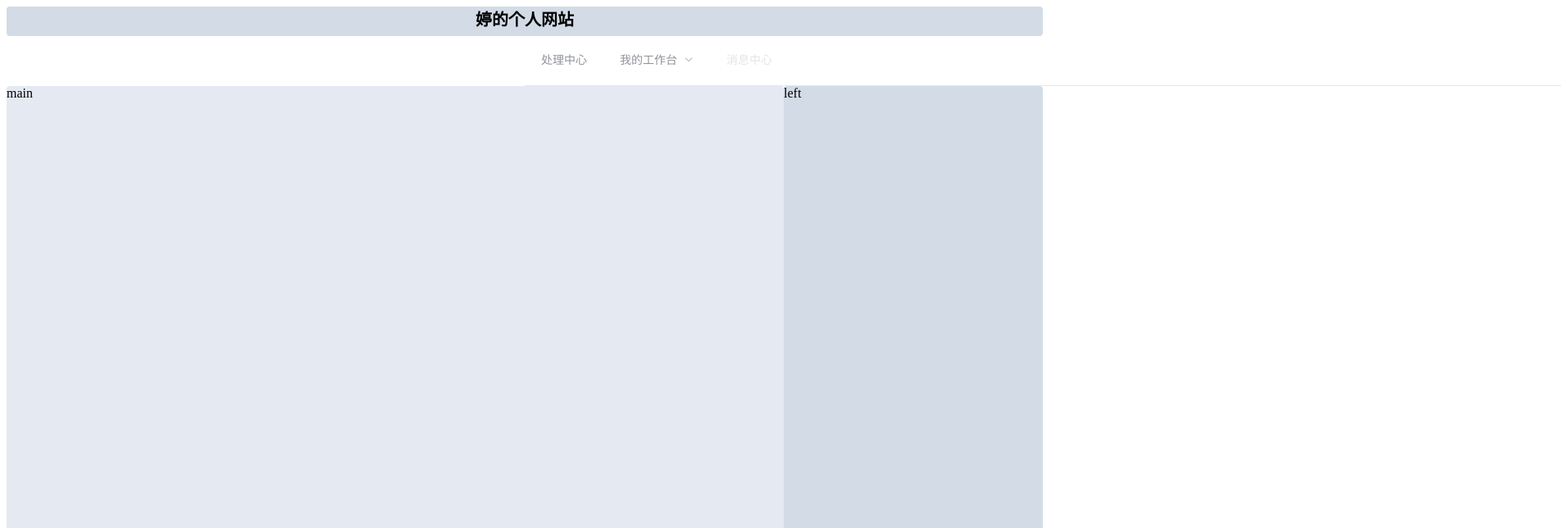
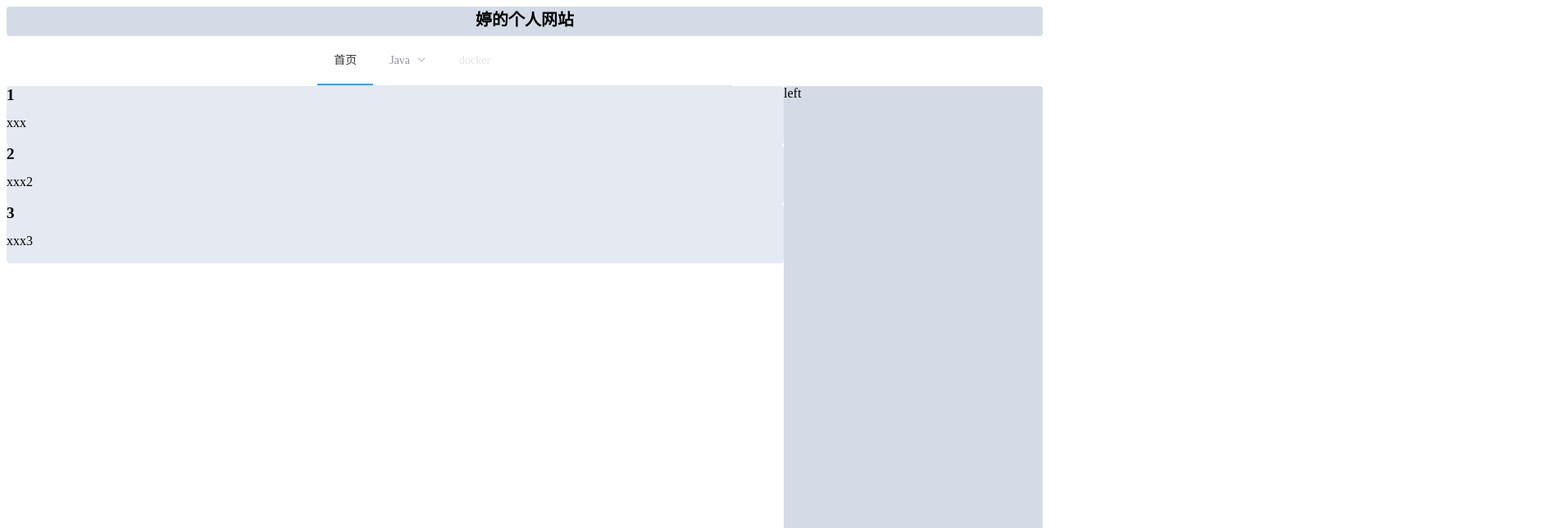
Before and after one commit to sizzlecar/personal-blog-front-end, a Vue app: page / in a window 1280 px wide. Shown: the top 644 px of the page at 82% size, 1904 px wide, since content can reach past the window. Built offline with nearby package versions, Linux system fonts and the light colour scheme.

Commit message:
新增文章组件，添加路由

```diff
--- a/src/components/Header.vue
+++ b/src/components/Header.vue
@@ -1,25 +1,44 @@
 <template>
-    <el-menu style="position: relative;left: 50%" :default-active="activeIndex"  mode="horizontal" @select="handleSelect">
-        <el-menu-item index="1">处理中心</el-menu-item>
+    <el-menu style="position: relative;left: 30%;width: 40%" :default-active="activeIndex" mode="horizontal"
+             @select="handleSelect">
+        <el-menu-item index="1" @click="goIndexPage">首页</el-menu-item>
         <el-submenu index="2">
-            <template slot="title">我的工作台</template>
-            <el-menu-item index="2-1">选项1</el-menu-item>
-            <el-menu-item index="2-2">选项2</el-menu-item>
-            <el-menu-item index="2-3">选项3</el-menu-item>
+            <template slot="title">Java</template>
+            <el-menu-item index="2-1">基础语法</el-menu-item>
+            <el-menu-item index="2-2">高级特性</el-menu-item>
             <el-submenu index="2-4">
-                <template slot="title">选项4</template>
-                <el-menu-item index="2-4-1">选项1</el-menu-item>
-                <el-menu-item index="2-4-2">选项2</el-menu-item>
-                <el-menu-item index="2-4-3">选项3</el-menu-item>
+                <template slot="title">框架</template>
+                <el-menu-item index="2-4-1">spring</el-menu-item>
+                <el-menu-item index="2-4-2">mybatis</el-menu-item>
+                <el-menu-item index="2-4-3">springBoot</el-menu-item>
             </el-submenu>
         </el-submenu>
-        <el-menu-item index="3" disabled>消息中心</el-menu-item>
+        <el-menu-item index="3" disabled>docker</el-menu-item>
     </el-menu>
 </template>
 
 <script>
     export default {
-        name: "Header"
+        name: "Header",
+        data() {
+            return {
+                activeIndex: '1',
+            };
+
+        },
+
+        methods: {
+
+            handleSelect: function () {
+
+            },
+            goIndexPage: function () {
+                this.$router.push("/index/list");
+            }
+
+
+        }
+
     }
 </script>
 
--- a/src/components/Index.vue
+++ b/src/components/Index.vue
@@ -7,7 +7,7 @@
             <el-col justify="center" :span="24"><Header></Header></el-col>
         </el-row>
         <el-row>
-            <el-col :span="18"><div style="height: 800px" class="grid-content bg-purple-light">main</div></el-col>
+            <el-col :span="18"><Article v-for="(article,index)  in articles" :key=index :title="article.title" :content="article.content"  class="grid-content bg-purple-light"></Article></el-col>
             <el-col :span="6"><div style="height: 800px" class="grid-content bg-purple">left</div></el-col>
         </el-row>
     </div>
@@ -17,12 +17,28 @@
 <script>
     //import 组件时就算是同级目录也要加上./ 否则会找不到这个组件
     import Header from './Header.vue'
+    import Article from './list/Article.vue'
     export default {
         name: 'Index',
         data() {
             return {
                 activeIndex: '1',
-                activeIndex2: '1'
+                activeIndex2: '1',
+                articles:[
+                    {
+                        "title":"1",
+                        "content":"xxx"
+                    },
+                    {
+                        "title":"2",
+                        "content":"xxx2"
+                    },
+                    {
+                        "title":"3",
+                        "content":"xxx3"
+                    }
+
+                ]
             };
         },
         methods: {
@@ -31,7 +47,8 @@
             }
         },
         components:{
-            Header
+            Header,
+            Article
         }
     }
 </script>
@@ -54,4 +71,8 @@
         padding: 10px 0;
         background-color: #f9fafc;
     }
+    .suspension {
+        position: fixed;
+        z-index: 9;
+    }
 </style>
--- /dev/null
+++ b/src/components/list/Article.vue
@@ -0,0 +1,33 @@
+<template>
+    <div >
+        <el-row>
+            <el-col :span="24">
+                <div style="font-weight: bolder;font-size: larger" class="grid-content bg-purple">{{title}}</div>
+            </el-col>
+        </el-row>
+        <el-row>
+            <el-col :span="24">
+                <div class="grid-content bg-purple">{{content}}</div>
+            </el-col>
+        </el-row>
+
+    </div>
+</template>
+
+<script>
+    export default {
+        name: "Article",
+        props: {
+            title: String,
+            content: String
+
+        }
+    }
+</script>
+
+<style scoped>
+    .grid-content {
+        border-radius: 4px;
+        min-height: 36px;
+    }
+</style>
--- a/src/router/router.js
+++ b/src/router/router.js
@@ -1,4 +1,26 @@
 import Router from 'vue-router'
+import Index from '@/components/Index'
+import Header from '@/components/Header'
+import Article from '@/components/list/Article'
 export default new Router({
 
+    routers :[
+        {
+            path: '/index',
+            name: 'Index',
+            comment: Index,
+            children:[
+                {
+                    path: '/index',
+                    name: 'Index',
+                    comment: Index,
+                }
+
+            ]
+        }
+
+
+
+    ]
+
 })
```
